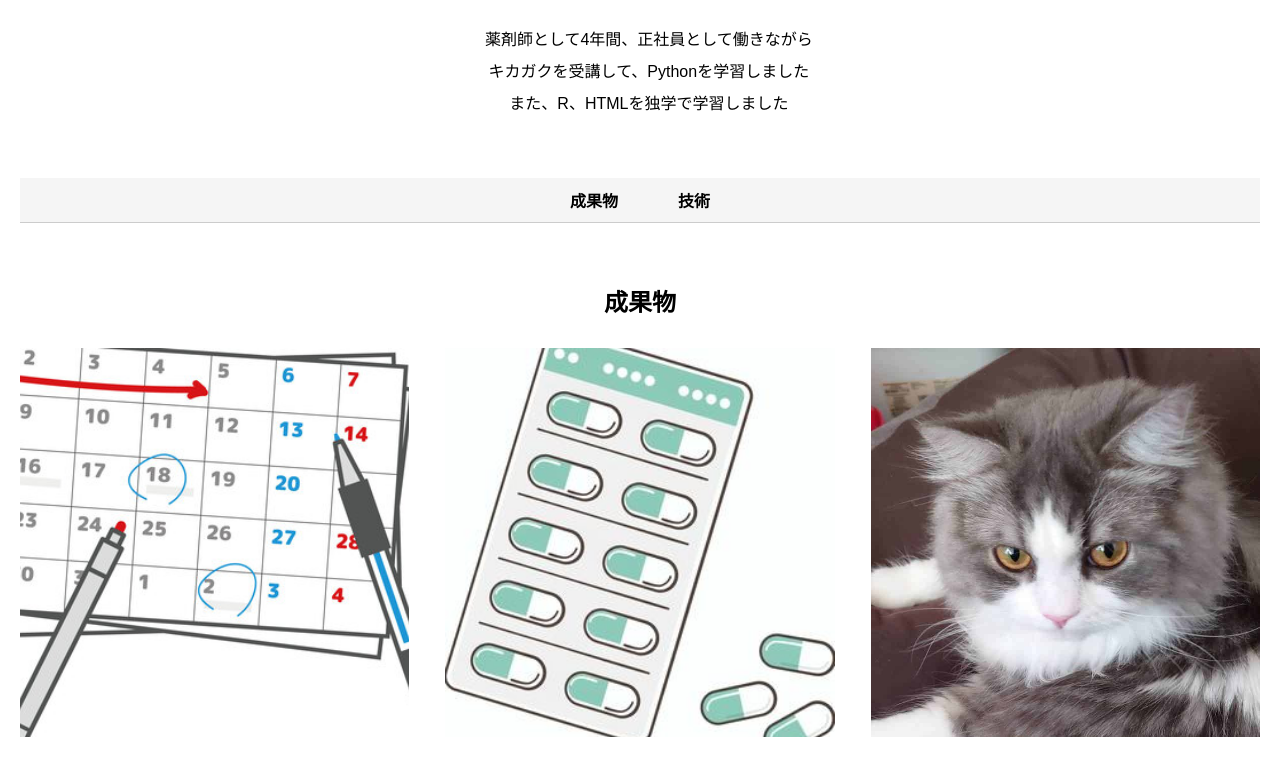
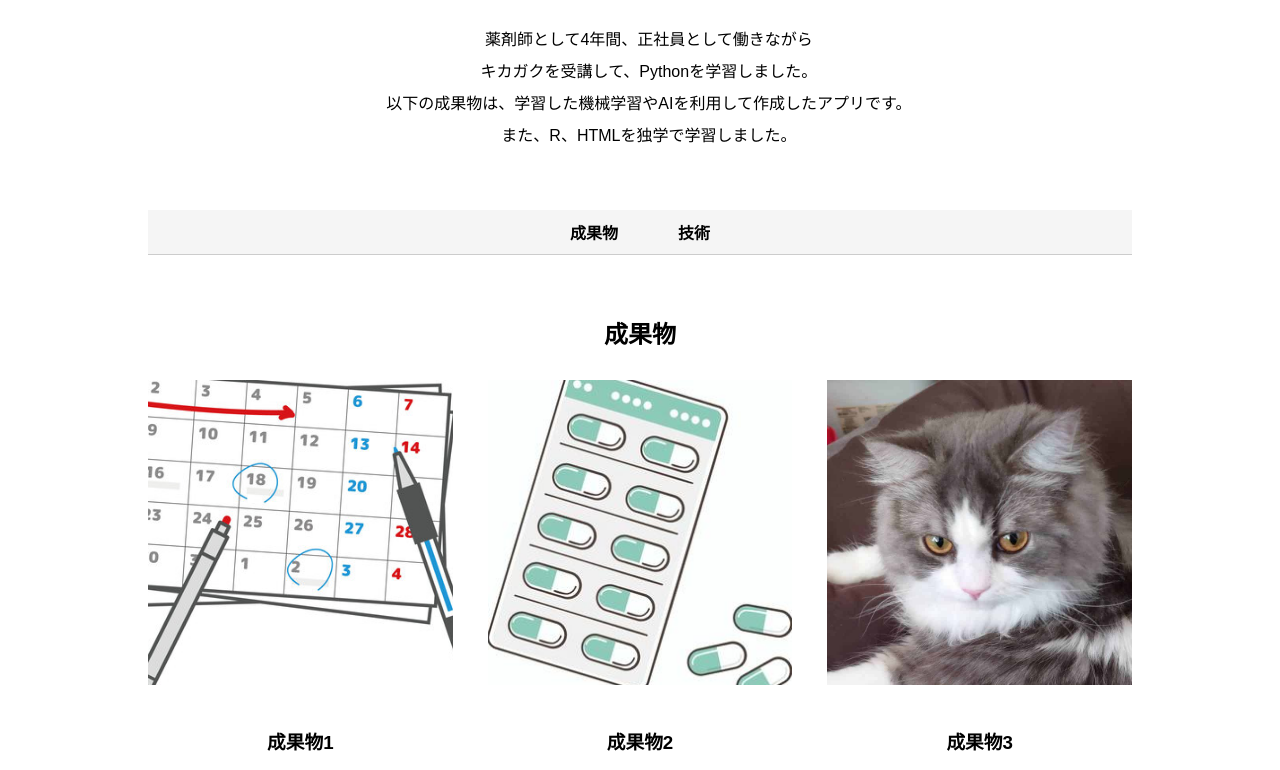
Before and after one commit to kzsr0w0/portfolio_202403, a plain HTML site: page index.html in a window 1280 px wide. Shown: the part 169-939 px from the top of the page. Drawn offline with Linux system fonts and the light colour scheme.

Commit message:
余白を設定

```diff
--- a/index.html
+++ b/index.html
@@ -11,6 +11,8 @@
         padding: 20px; /* 上下左右に20pxのパディングを追加 */
         box-sizing: border-box;
         text-align: center; /* 全体のテキストを中央揃えにする */
+        width: 1024px;
+        margin: 0 auto;
         }
         header {
             display: flex;
@@ -146,8 +148,9 @@
     <h2>二瓶春菜のポートフォリオ</h2>
     <p>
     薬剤師として4年間、正社員として働きながら<br>
-    キカガクを受講して、Pythonを学習しました<br>
-    また、R、HTMLを独学で学習しました
+    キカガクを受講して、Pythonを学習しました。<br>
+    以下の成果物は、学習した機械学習やAIを利用して作成したアプリです。<br>
+    また、R、HTMLを独学で学習しました。
     </p>
 </section>
 
```
Also changed, not shown: CTP-SOS.html (+2 -0 lines), CatOrNot.html (+3 -1 lines), fam.html (+2 -0 lines).
